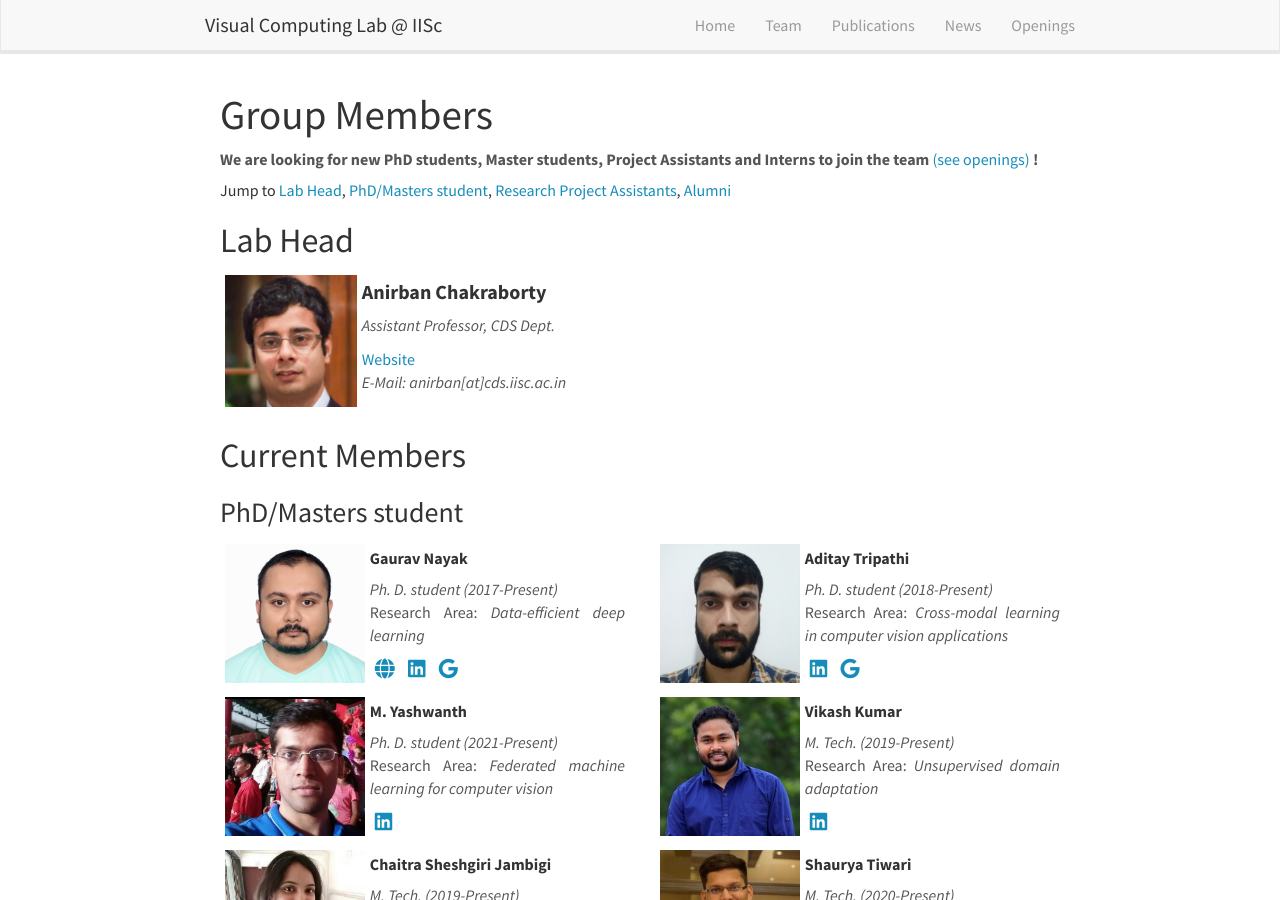
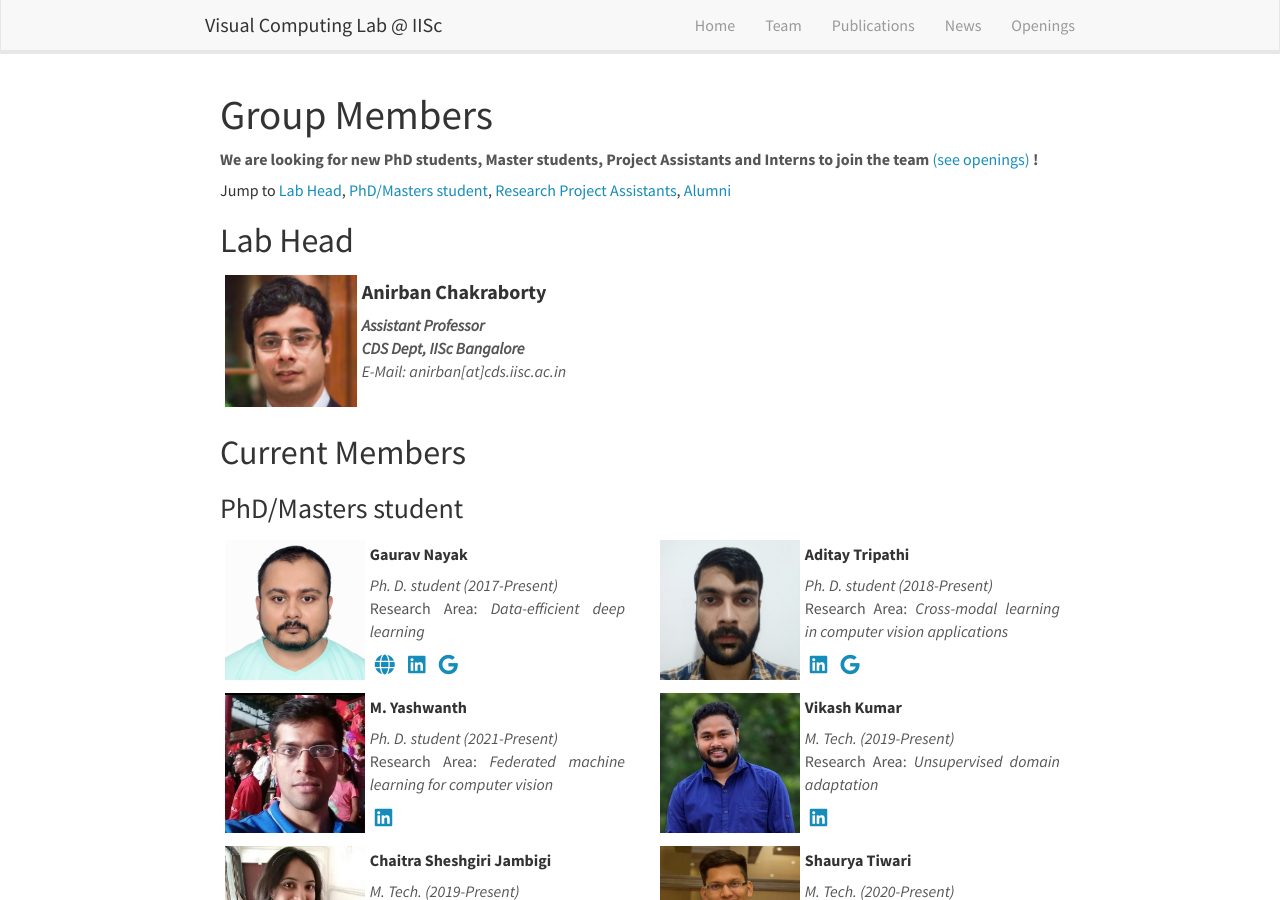
Before and after one commit to vcl-iisc/vclab-website, a Jekyll site: the page built from _pages/team.md, in a window 1280 px wide and 900 px high. Built offline with Jekyll 4.4.1, drawn with Linux system fonts in a browser that asks for light colours; nearby versions of some CDN libraries; some of the changed text lies outside the part shown.

Commit message:
updated teams page

```diff
--- a/_data/lab_alumni.yml
+++ b/_data/lab_alumni.yml
@@ -114,7 +114,7 @@
   position: Intern
   year: 2021
   url: https://aditishanmugam.github.io
-  affiliation: NA
+  affiliation: Inferigence Quotient
 
 - name: Amandeep Kumar
   position: Intern
--- a/_data/lab_head.yml
+++ b/_data/lab_head.yml
@@ -1,5 +1,6 @@
 - name: Anirban Chakraborty
   photo: AnirbanChakraborty.png
-  info: Assistant Professor, CDS Dept.
+  info: Assistant Professor
+  affl:  CDS Dept, IISc Bangalore
   email: anirban[at]cds.iisc.ac.in
   url: http://visual-computing.in/wp-content/uploads/2017/08/anirban-chakraborty.html
--- a/_pages/team.md
+++ b/_pages/team.md
@@ -27,12 +27,10 @@ permalink: /team/
   <img src="{{ site.url }}{{ site.baseurl }}/images/teampic/{{ member.photo }}" class="img-responsive" width="35%" style="float: left; padding: 5px" />
 
 
-  <h4> <b>{{ member.name }}</b></h4>
+  <h4><b>{{ member.name }}</b></h4>
 
-  {% if member.url %}
-  <i>{{ member.info }}</i>
-  {% endif %}
-  <a href="{{ member.url }}" target="_blank">Website</a>
+  <i><b>{{ member.info }}</b></i>
+  <i><br><b>{{ member.affl }}</b></i>
   <i><br>E-Mail: {{ member.email }}</i>
 
   <ul style="overflow: hidden">
```
